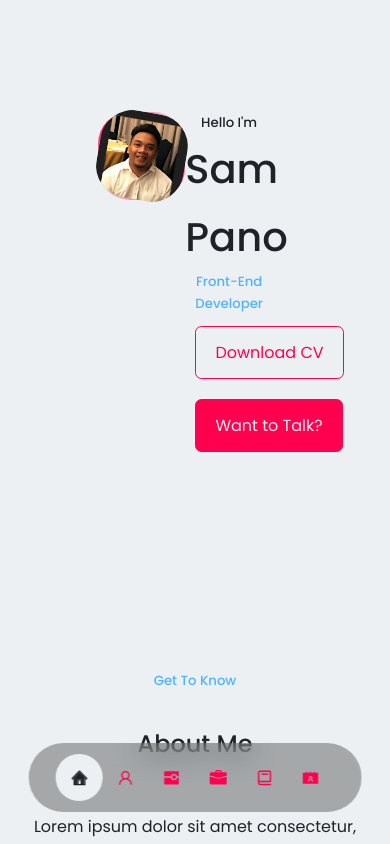
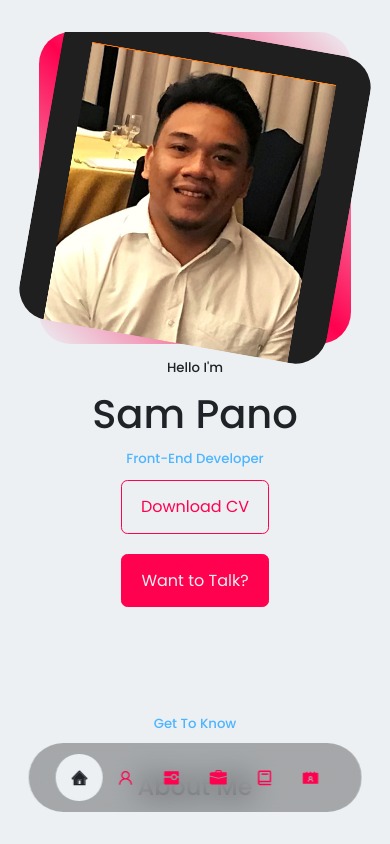
Before and after one commit to sampano/sam-react-portfolio, a React (Create React App) app: page / in a window 390 px wide. Shown: the top 844 px of the page. Built offline with nearby package versions, Linux system fonts and the light colour scheme.

Commit message:
added media queries

```diff
--- a/src/components/header/header.component.css
+++ b/src/components/header/header.component.css
@@ -98,7 +98,17 @@ header {
 
 @media screen and (max-width: 1024px) {
   header {
-    height: 68vh;
+    margin-top: 2em;
+    padding-top: 0;
+  }
+
+  .header__container {
+    display: inline-block;
+    width: 80%;
+  }
+
+  .header-h5 {
+    margin-top: 1em;
   }
 }
 
@@ -106,7 +116,17 @@ header {
 
 @media screen and (max-width: 600px) {
   header {
-    height: 68vh;
+    margin-top: 2em;
+    padding-top: 0;
+  }
+
+  .header__container {
+    display: inline-block;
+    width: 80%;
+  }
+
+  .header-h5 {
+    margin-top: 1em;
   }
 
   .header__socials,
```
